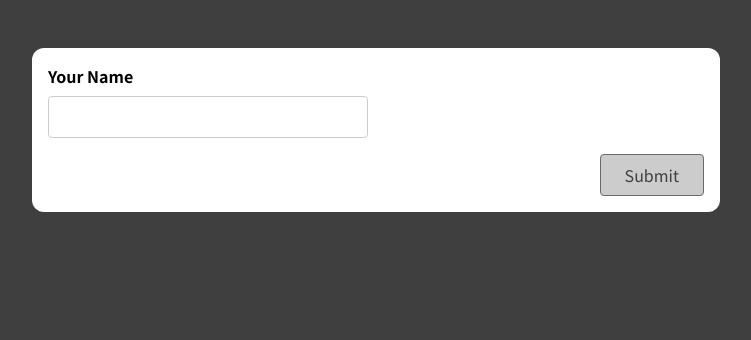
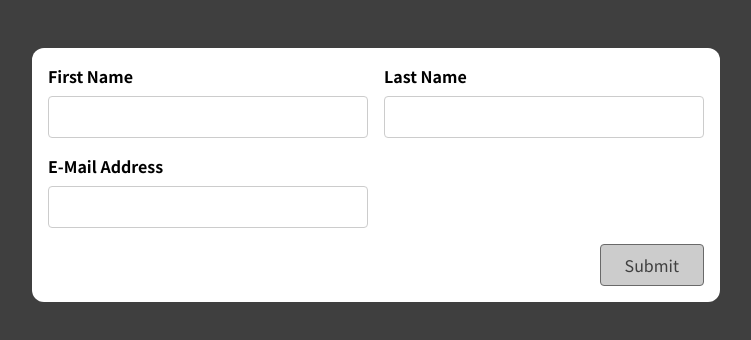
Before and after one commit to Taneros/16-forms-input, a React (Create React App) app: page / in a window 1280 px wide. Shown: the top 340 px of the page, without its empty margins (264-1015 px from the left). Built offline with nearby package versions, Linux system fonts and the light colour scheme.

Commit message:
feat: use custom hook in basic form

```diff
--- a/src/App.js
+++ b/src/App.js
@@ -1,9 +1,12 @@
+import react from 'react';
+import BasicForm from './components/BasicForm';
 import SimpleInput from './components/SimpleInput';
 
 function App() {
   return (
     <div className="app">
-      <SimpleInput />
+      {/* <SimpleInput /> */}
+      <BasicForm />
     </div>
   );
 }
--- a/src/components/BasicForm.js
+++ b/src/components/BasicForm.js
@@ -1,22 +1,108 @@
+import react from 'react';
+import useInput from '../hooks/useInput';
+
+const checkIsNotEmpty = (value) => value.trim() !== '';
+const checkEmail = (value) => value.includes('@');
+
 const BasicForm = (props) => {
+  const {
+    value: firstNameValue,
+    valueIsValid: firstNameIsValid,
+    handleInputValueChange: handleFirstNameChange,
+    handleInputBlur: handleFirstNameOnBlur,
+    resetForm: handleFirstNameReset,
+    hasError: firstNameHasError,
+  } = useInput(checkIsNotEmpty);
+
+  const {
+    value: lastNameValue,
+    valueIsValid: lastNameIsValid,
+    handleInputValueChange: handleLastNameChange,
+    handleInputBlur: handleLastNameOnBlur,
+    resetForm: handleLastNameReset,
+    hasError: lastNameHasError,
+  } = useInput(checkIsNotEmpty);
+
+  const {
+    value: emailValue,
+    valueIsValid: emailIsValid,
+    handleInputValueChange: handleemailChange,
+    handleInputBlur: handleemailOnBlur,
+    resetForm: handleEmailReset,
+    hasError: emailHasError,
+  } = useInput(checkEmail);
+
+  const firstNameClassName = firstNameHasError
+    ? 'form-control invalid'
+    : 'form-control';
+  const lastNameClassName = lastNameHasError
+    ? 'form-control invalid'
+    : 'form-control';
+  const emailClassName = emailHasError
+    ? 'form-control invalid'
+    : 'form-control';
+
+  let formIsValid = false;
+
+  if (firstNameIsValid && lastNameIsValid && emailIsValid) {
+    formIsValid = true;
+  }
+
+  const handleFormSubmit = (event) => {
+    event.preventDefault();
+
+    if (!formIsValid) return;
+    console.log(`Submitted!`);
+    handleFirstNameReset();
+    handleLastNameReset();
+    handleEmailReset();
+  };
+
   return (
-    <form>
-      <div className='control-group'>
-        <div className='form-control'>
-          <label htmlFor='name'>First Name</label>
-          <input type='text' id='name' />
+    <form onSubmit={handleFormSubmit}>
+      <div className="control-group">
+        <div className={firstNameClassName}>
+          <label htmlFor="name">First Name</label>
+          <input
+            type="text"
+            id="name"
+            value={firstNameValue}
+            onChange={handleFirstNameChange}
+            onBlur={handleFirstNameOnBlur}
+          />
+          {firstNameHasError && (
+            <p className="error-text">Please enter a first name.</p>
+          )}
         </div>
-        <div className='form-control'>
-          <label htmlFor='name'>Last Name</label>
-          <input type='text' id='name' />
+        <div className={lastNameClassName}>
+          <label htmlFor="name">Last Name</label>
+          <input
+            type="text"
+            id="name"
+            value={lastNameValue}
+            onChange={handleLastNameChange}
+            onBlur={handleLastNameOnBlur}
+          />
+          {lastNameHasError && (
+            <p className="error-text">Please enter a last name.</p>
+          )}
         </div>
       </div>
-      <div className='form-control'>
-        <label htmlFor='name'>E-Mail Address</label>
-        <input type='text' id='name' />
+      <div className={emailClassName}>
+        <label htmlFor="name">E-Mail Address</label>
+        <input
+          type="text"
+          id="name"
+          value={emailValue}
+          onChange={handleemailChange}
+          onBlur={handleemailOnBlur}
+        />
+        {emailHasError && (
+          <p className="error-text">Please enter a last name.</p>
+        )}
       </div>
-      <div className='form-actions'>
-        <button>Submit</button>
+      <div className="form-actions">
+        <button disabled={!formIsValid}>Submit</button>
       </div>
     </form>
   );
--- a/src/hooks/useInput.js
+++ b/src/hooks/useInput.js
@@ -1,11 +1,11 @@
 import React, {useState} from 'react';
 
-const useInput = (validateValue) => {
+const useInput = (validateValueCallback) => {
   const [enteredValue, setEnteredValue] = useState('');
   const [isFormTouched, setIsFormTouched] = useState(false);
 
   // const valueIsValid = enteredValue.trim() !== '';
-  const valueIsValid = validateValue(enteredValue);
+  const valueIsValid = validateValueCallback(enteredValue);
 
   const hasError = !valueIsValid && isFormTouched;
 
```
